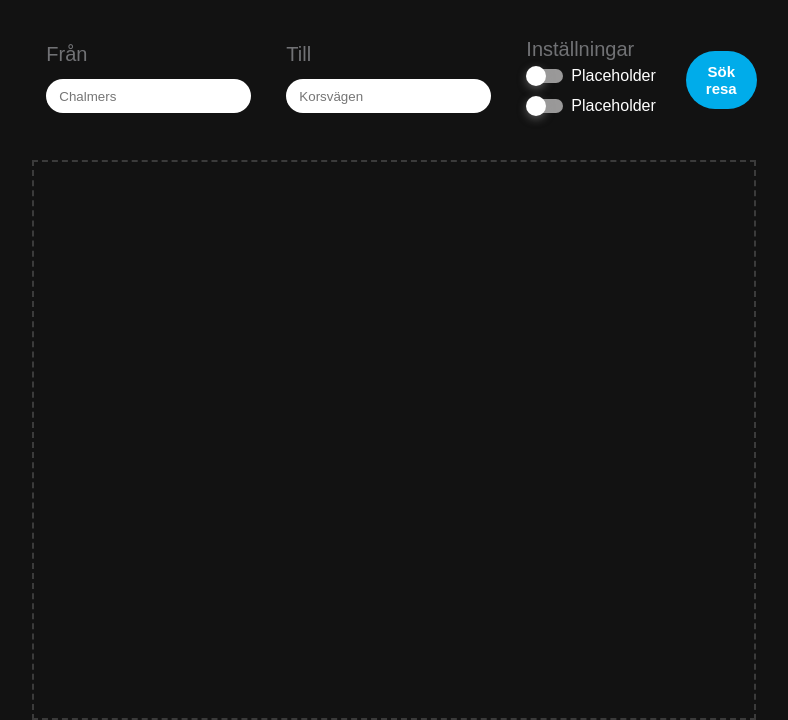
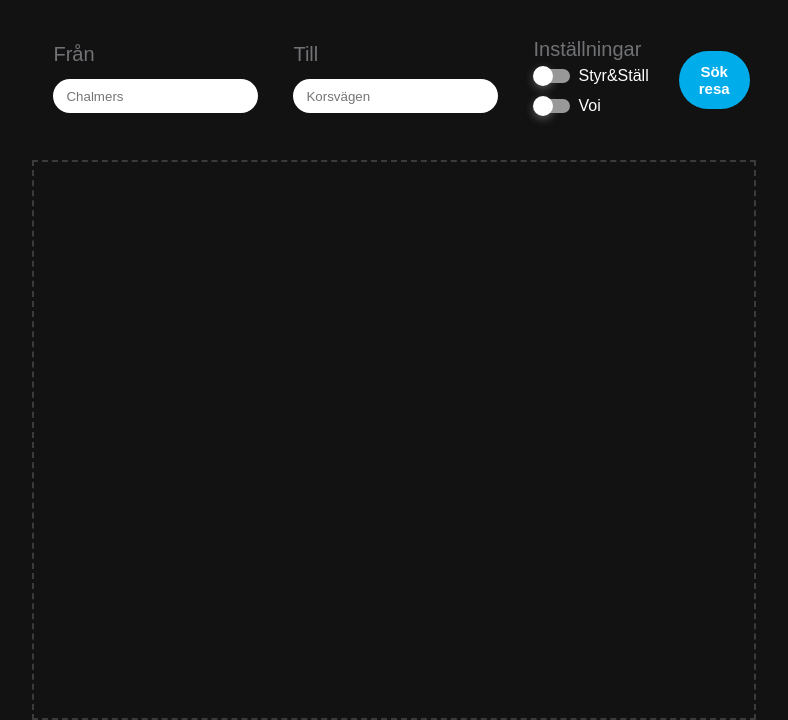
Before and after one commit to ENM156-Team8/micromobility, a Flask app: template WebApp/templates/index.html in a window 1280 px wide. Shown: the part 80-800 px from the top of the page, without its empty margins (246-1034 px from the left). Run offline with Flask 3, Linux system fonts and the light colour scheme; the template is opened without the code that fills it, so the values that code supplies are empty; parts of the project's set-up code (start-up, migrations or seed data) failed here and were passed over; some libraries are stand-ins or nearby versions.

Commit message:
added option to turn off sos or voi

```diff
--- a/WebApp/templates/index.html
+++ b/WebApp/templates/index.html
@@ -42,14 +42,14 @@
                         <input type="checkbox" name="opt1" id="opt1" aria-label="opt1" {% if searchedTrip.opt1 %} checked {% endif %}/>
                         <label for="opt1" class="toggle"><span></span></label>
                     </div>
-                    <span class="home-text7">Placeholder</span>
+                    <span class="home-text7">Styr&Ställ</span>
                 </div>
                 <div class="checkbox-container">
                     <div class="checkbox-wrapper-3">
                         <input type="checkbox" name="opt2" id="opt2" aria-label="opt2" {% if searchedTrip.opt2 %} checked {% endif %}/>
                         <label for="opt2" class="toggle"><span></span></label>
                     </div>
-                    <span class="home-text8">Placeholder</span>
+                    <span class="home-text8">Voi</span>
                 </div>
             </div>
             <div>
@@ -65,21 +65,25 @@
     <div class="home-container7 list">
 
     {% for trip in trips %}
+        {% if ((trip['travelMode'] == 'tram') or (searchedTrip['opt1'] and (trip['travelMode'] == 'bike')) or (searchedTrip['opt2'] and (trip['travelMode'] == 'voi'))) %}
             <!-- <a href="detailedTrip.html?tripIndex={{trips.index(trip)}}" class="tripButton"> -->
             <!-- <a href="detailedTrip.html?tripIndex={{trips.index(trip)}}" class="trip-container-container tripButton"> -->
             <a href="/detailedTrip/tripIndex={{trips.index(trip)}}" class="trip-container-container tripButton">
                 <div class="trip-container-container1">
                     <div class="trip-container-container2">
                         <div class="trip-container-location">
-                        <span class="trip-container-text"><img src="{{ url_for('static', filename='images/mapicons/' + (trip['travelMode'] + '.png')) }}" alt="travlemode" style="height: 22px;">  <span>{{ searchedTrip.startLocation.split(",")[0] }} - {{ searchedTrip.destinationLocation.split(",")[0] }}</span></span>
+                            <span class="trip-container-text">
+                                <img src="{{ url_for('static', filename='images/mapicons/' + (trip['travelMode'] + '.png')) }}" alt="travlemode" style="height: 22px;">
+                                <span>  {{ searchedTrip.startLocation.split(",")[0] }} - {{ searchedTrip.destinationLocation.split(",")[0] }}</span>
+                            </span>
                             <div class="trip-container-time">
                                 <div class="trip-container-container3">
                                     <span class="trip-container-text1"><span>{{ trip['departure'] }}</span></span>
                                     <span class="trip-container-text2"><span>-</span></span>
                                     <span class="trip-container-text3"><span>{{ trip['arrival'] }}</span></span>
                                 </div>
+                                <span class="trip-container-text4"><span>{{ trip['duration'] }} minuter</span></span>
                             </div>
-                        <span class="trip-container-text4"><span>{{ trip['duration'] }} minuter</span></span>
                         </div>
                     </div>
                     <div class="trip-container-container4">
@@ -87,6 +91,7 @@
                     </div>
                 </div>
             </a>
+        {% endif %}
     {% endfor %}
 
         {% if (noTripSearchedError != None) %}
--- a/WebApp/webApp.py
+++ b/WebApp/webApp.py
@@ -55,7 +55,6 @@ def formatCoords(coords: str) -> str:
         coords = temp[1] + ", " + temp[3]
         print("remove ':" + coords)
     if (coords.__contains__("(")):
-        # TODO substring doesnt extist
         coords = coords[1:-1]
     print("remove ():" + coords)
     return coords
@@ -94,7 +93,6 @@ def index():
         startCoordsList: list[str] = formData.get('startLocationCoords').split(',')
         destinationCoordsList: list[str] = formData.get('destinationLocationCoords').split(',')
         print(startCoordsList)
-        # create coordinatePair objects from the coordinates TODO send to main.py
         if len(startCoordsList) != 2 or len(destinationCoordsList) != 2:
             print("Error: invalid coordinates")
             session['searchedTrip'] = tripObj(
@@ -114,7 +112,6 @@ def index():
 
         # create a trip object
         searchedTrip = tripObj(
-            # TODO get coordinates from start and destination addresses
             startLocation = formData.get('startLocation'),
             startLocationCoords = formData.get('startLocationCoords'),
             destinationLocation = formData.get('destinationLocation'),
@@ -123,7 +120,7 @@ def index():
             opt2 = False if formData.get('opt2') is None else True
         )
 
-        # TODO get trips from main.py
+        # get trips from backend
         try:
             result = getTripSuggestions(startCoordsPair, destinationCoordsPair)
             for trip in result:
@@ -180,6 +177,8 @@ def index():
     else:
         trips = session.pop('trips', [])
         searchedTrip = session.pop('searchedTrip', searchedTrip)
+        if searchedTrip is None:
+            searchedTrip = tripObj("", "", "", "", True, True).to_dict()
         noTripSearchedError = session.pop('noTripSearchedError', "Sök en resa för att börja")
         return render_template('index.html', searchedTrip = searchedTrip, trips = trips, noTripSearchedError = noTripSearchedError, mapsAPIKey = mapsAPIKey)
 
```
Also changed, not shown: WebApp/templates/detailedTrip.html (+10 -7 lines). Lines whose indentation alone changed are shown as unchanged.
